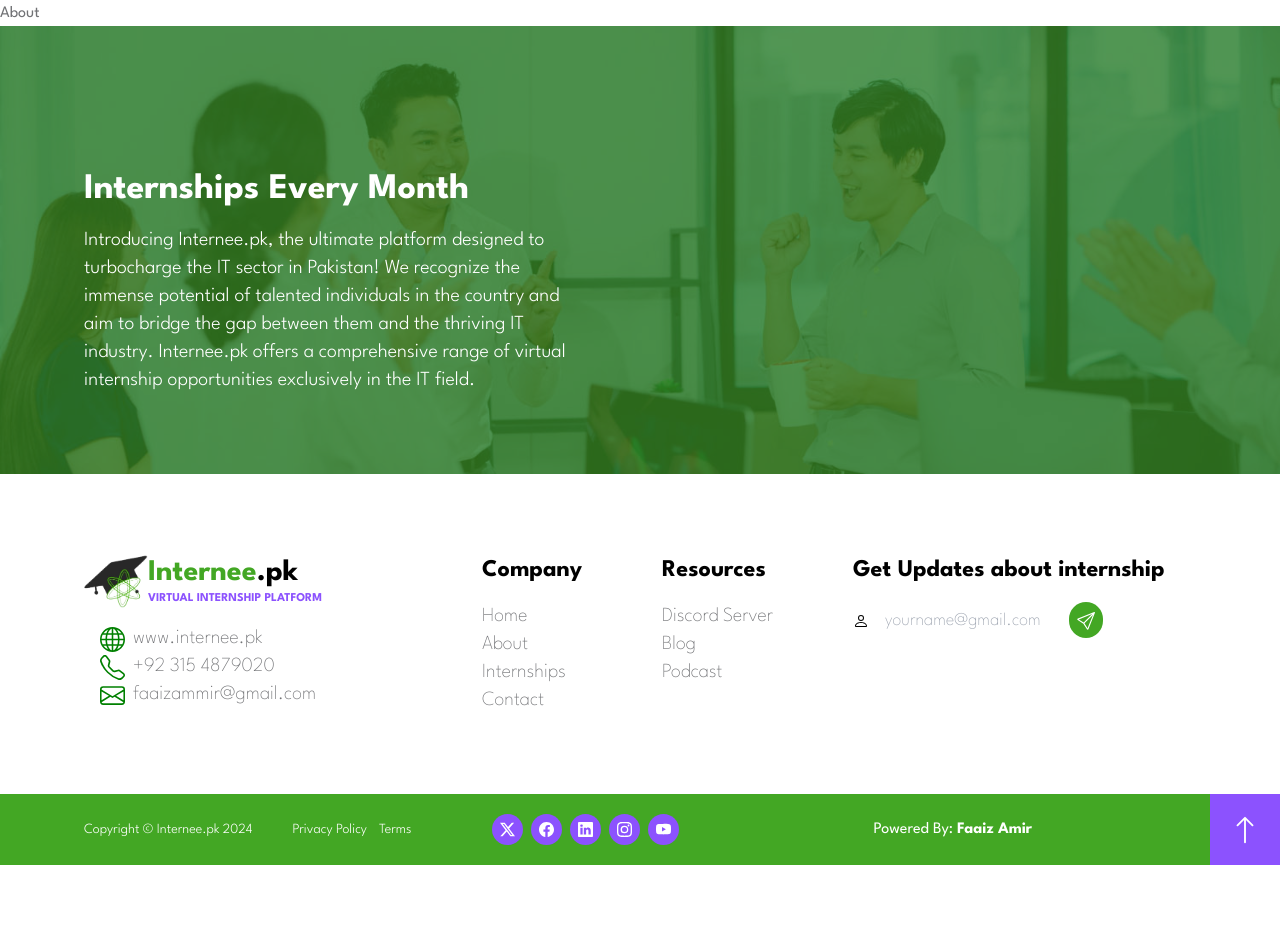
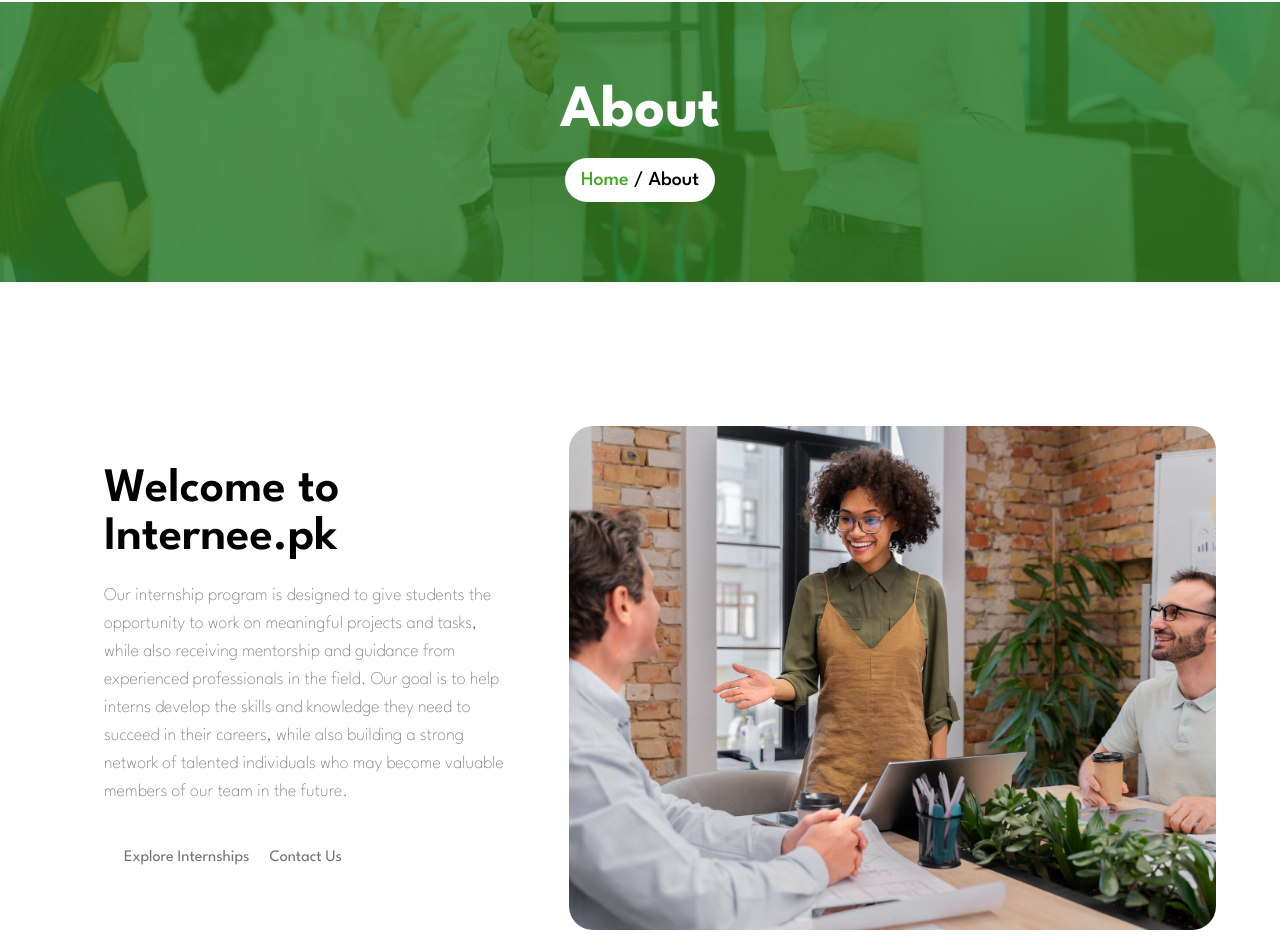
Before and after one commit to AbdulRehman360m/Internee.pk-Clone, a React (Vite) app: page /about in a window 1280 px wide. Shown: the part 97-1049 px from the top of the page. Before the commit the page ends 962 px from the top, so only its background shows below. Built offline with nearby package versions, Linux system fonts and the light colour scheme.

Commit message:
Completed About Section

```diff
--- a/src/components/About.jsx
+++ b/src/components/About.jsx
@@ -1,11 +1,59 @@
-
+import { Link } from "react-router-dom";
 const About = () => {
   return (
     <div>
-      About
-      {/* import review slider here  */}
+      {/* About: Hero Section  */}
+      <section className="w-full bg-[url(/millennial-group-young-businesspeople.jpg)] bg-cover bg-bottom pt-20 pb-20 relative bg-gray-700 opacity-1 bg-blend-overlay ">
+        <div className="bg-green-primary opacity-60 absolute top-0 left-0 min-w-full min-h-full bg-blend-multiply"></div>
+        <div className="text-white responsive-container px-5 sm:px-auto relative ">
+          <div className="text-center m-auto flex items-center justify-center flex-col cursor-pointer">
+            <h1 className="md:text-6xl text-3xl font-bold mb-4">About</h1>
+            <div className="md:text-xl text-black text-sm font-medium bg-white rounded-3xl px-4 py-2 w-fit">
+              <Link to="/">
+                <span className="text-green-primary">Home</span>
+              </Link>{" "}
+              / About
+            </div>
+          </div>
+        </div>
+      </section>
+
+      {/* About: Content Section */}
+      <section className="my-36">
+        <div className="responsive-container flex flex-col items-center lg:items-stretch lg:flex-row gap-5 justify-center">
+          <div className="left p-4 lg:p-10 flex flex-col gap-5 w-svw">
+            <h1 className="text-3xl font-semibold md:text-5xl text-black">
+              Welcome to Internee.pk
+            </h1>
+            <p className="text-sm md:text-lg font-thin ">
+              Our internship program is designed to give students the
+              opportunity to work on meaningful projects and tasks, while also
+              receiving mentorship and guidance from experienced professionals
+              in the field. Our goal is to help interns develop the skills and
+              knowledge they need to succeed in their careers, while also
+              building a strong network of talented individuals who may become
+              valuable members of our team in the future.
+            </p>
+            <div className="flex gap-5 lg:ml-5 my-5">
+              <Link to="/internships" className="hover:text-purple-primary">
+                Explore Internships
+              </Link>
+              <Link to="/contact" className="hover:text-purple-primary">
+                Contact Us
+              </Link>
+            </div>
+          </div>
+          <div className="right">
+            <img
+              src="/close-up-young-business-team-working.jpg"
+              alt="About"
+              className="right w-full h-full object-cover rounded-3xl px-5 sm:px-0"
+            />
+          </div>
+        </div>
+      </section>
     </div>
-  )
-}
+  );
+};
 
-export default About
+export default About;
```
